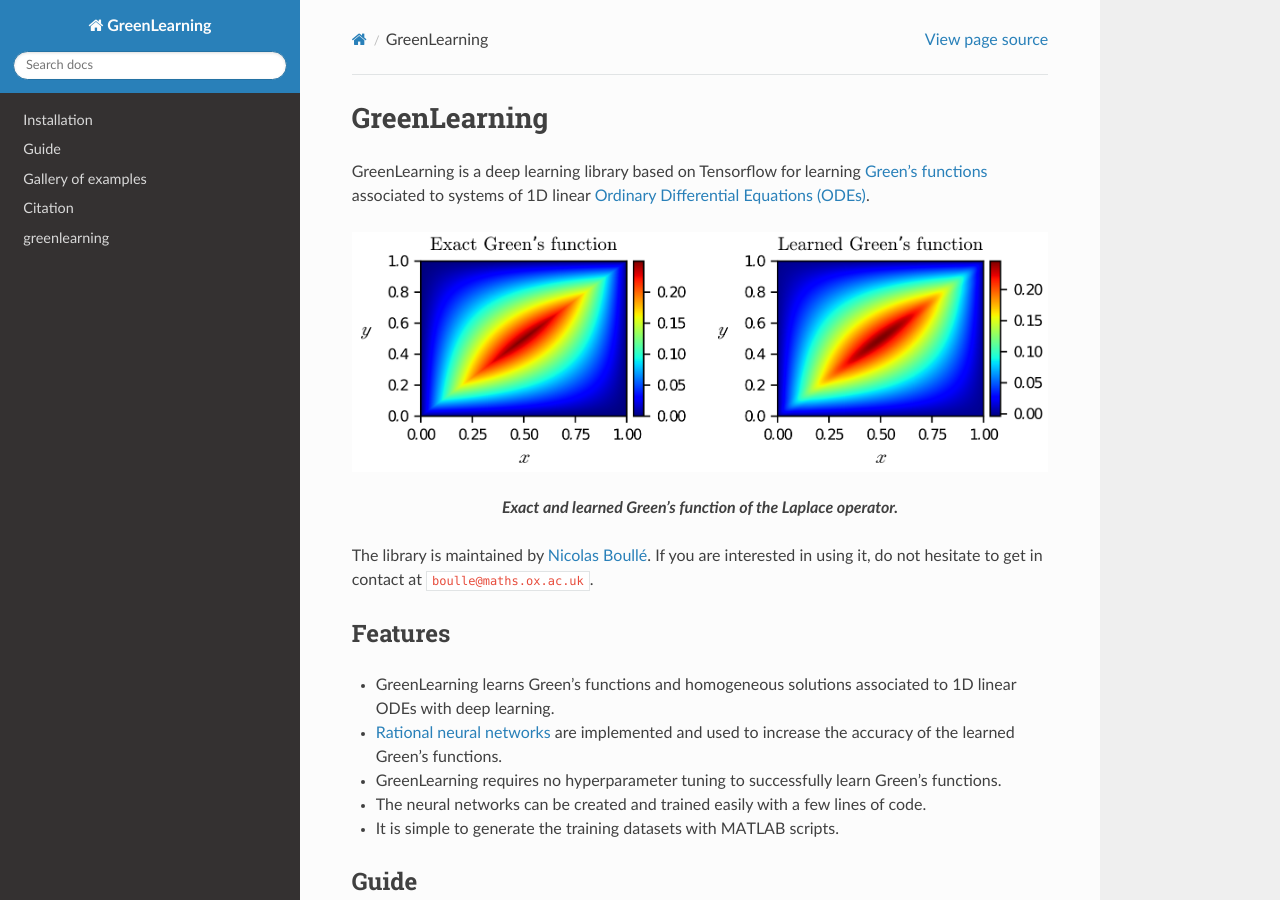
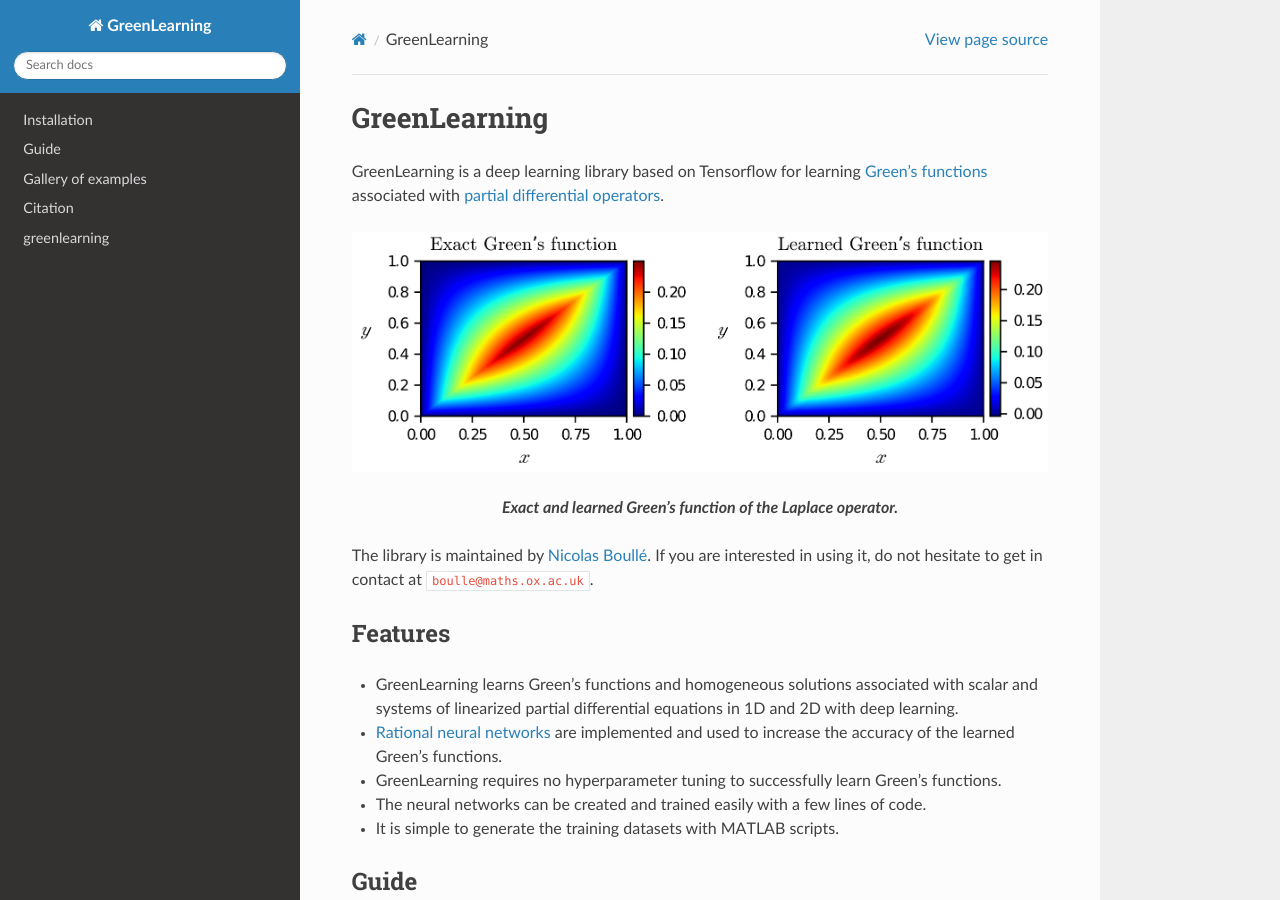
Before and after one commit to NBoulle/greenlearning, a Sphinx documentation site: the page built from docs/index.rst, in a window 1280 px wide and 900 px high. Built offline with Sphinx 7.4.7 and the Read the Docs theme 2.0.0, drawn with Linux system fonts in a browser that asks for light colours.

Commit message:
update the doc

```diff
--- a/docs/index.rst
+++ b/docs/index.rst
@@ -1,7 +1,7 @@
 GreenLearning
 =============
 
-GreenLearning is a deep learning library based on Tensorflow for learning `Green's functions <https://en.wikipedia.org/wiki/Green%27s_function>`_ associated to systems of 1D linear `Ordinary Differential Equations (ODEs) <https://en.wikipedia.org/wiki/Ordinary_differential_equation>`_.
+GreenLearning is a deep learning library based on Tensorflow for learning `Green's functions <https://en.wikipedia.org/wiki/Green%27s_function>`_ associated with `partial differential operators <https://en.wikipedia.org/wiki/Differential_operator>`_.
 
 |laplace|
 
@@ -15,7 +15,7 @@ The library is maintained by `Nicolas Boullé <https://people.maths.ox.ac.uk/bou
 Features
 --------
 
-- GreenLearning learns Green's functions and homogeneous solutions associated to 1D linear ODEs with deep learning.
+- GreenLearning learns Green's functions and homogeneous solutions associated with scalar and systems of linearized partial differential equations in 1D and 2D with deep learning.
 - `Rational neural networks <https://proceedings.neurips.cc/paper/2020/file/a3f390d88e4c41f2747bfa2f1b5f87db-Paper.pdf>`_ are implemented and used to increase the accuracy of the learned Green's functions.
 - GreenLearning requires no hyperparameter tuning to successfully learn Green's functions.
 - The neural networks can be created and trained easily with a few lines of code.
```
Also changed, not shown: README.md (+2 -2 lines).
